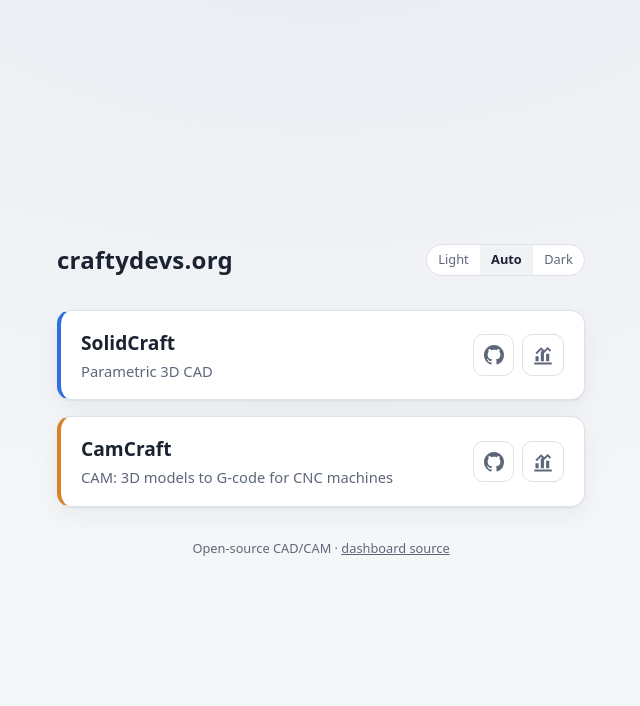
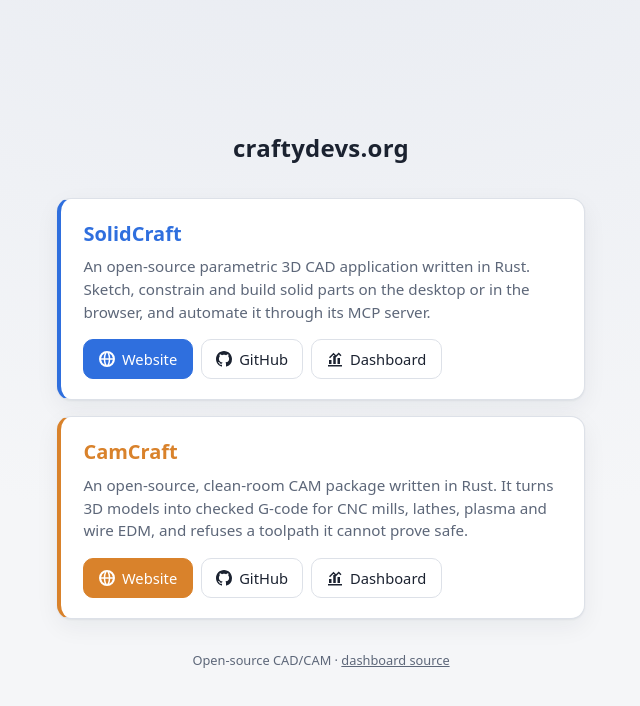
Before and after one commit to mkinney/craftydevs-dashboards, a plain HTML site: page site/index.html in a window 1280 px wide. Shown: the whole page, without its empty margins (319-959 px from the left). Drawn offline with Linux system fonts and the light colour scheme.

Commit message:
Main page: a short paragraph per project, then Website / GitHub / Dashboard buttons; follows the system theme (no switch)

```diff
--- a/site/index.html
+++ b/site/index.html
@@ -4,14 +4,6 @@
 <meta charset="utf-8">
 <meta name="viewport" content="width=device-width, initial-scale=1">
 <title>craftydevs.org</title>
-<script>
-  // Theme: "light", "dark" or "auto" (follows the system). Saved per browser; works without storage too.
-  (function () {
-    var t = "auto";
-    try { t = localStorage.getItem("theme") || "auto"; } catch (e) {}
-    if (t !== "auto") document.documentElement.setAttribute("data-theme", t);
-  })();
-</script>
 <style>
   :root {
     --bg: #f5f6f8; --bg2: #e9ecf2; --card: #ffffff; --fg: #1b2230; --mut: #5d6779; --line: #dde1e8;
@@ -19,97 +11,69 @@
     --sc: #2f6fde; --cc: #d9822b;
   }
   @media (prefers-color-scheme: dark) {
-    :root:not([data-theme="light"]) {
+    :root {
       --bg: #0f1218; --bg2: #151b25; --card: #171c25; --fg: #e7eaf0; --mut: #98a2b3; --line: #2a313d;
       --hover: #1f2631; --shadow: 0 1px 2px rgba(0,0,0,.4), 0 8px 24px rgba(0,0,0,.35);
       --sc: #6ea1ff; --cc: #f0a35a;
     }
-  }
-  :root[data-theme="dark"] {
-    --bg: #0f1218; --bg2: #151b25; --card: #171c25; --fg: #e7eaf0; --mut: #98a2b3; --line: #2a313d;
-    --hover: #1f2631; --shadow: 0 1px 2px rgba(0,0,0,.4), 0 8px 24px rgba(0,0,0,.35);
-    --sc: #6ea1ff; --cc: #f0a35a;
   }
   * { box-sizing: border-box; }
   body { margin: 0; min-height: 100vh; display: grid; place-items: center; color: var(--fg);
          background: radial-gradient(1200px 600px at 50% -10%, var(--bg2), var(--bg)); background-color: var(--bg);
          font: 16px/1.5 system-ui, -apple-system, "Segoe UI", sans-serif; }
   main { width: 100%; max-width: 560px; padding: 3rem 16px; }
-  header { display: flex; align-items: center; justify-content: space-between; margin-bottom: 2rem; }
+  header { margin-bottom: 2rem; text-align: center; }
   h1 { font-size: 1.5rem; font-weight: 650; letter-spacing: .01em; margin: 0; }
-  .card { display: flex; align-items: center; gap: 1rem; padding: 1.1rem 1.25rem; margin-bottom: 1rem;
+  .card { display: block; padding: 1.25rem 1.4rem; margin-bottom: 1rem;
           background: var(--card); border: 1px solid var(--line); border-radius: 14px; box-shadow: var(--shadow);
           border-left: 4px solid var(--accent); }
   .card.sc { --accent: var(--sc); } .card.cc { --accent: var(--cc); }
-  .info { flex: 1; min-width: 0; }
-  .info a { color: var(--fg); text-decoration: none; font-size: 1.2rem; font-weight: 650; }
-  .info a:hover, .info a:focus-visible { color: var(--accent); }
-  .info p { margin: .15rem 0 0; color: var(--mut); font-size: .92rem; }
-  .icons { display: flex; gap: .5rem; }
-  .icon { display: inline-grid; place-items: center; width: 2.6rem; height: 2.6rem; border-radius: 10px;
-          color: var(--mut); border: 1px solid var(--line); transition: background .15s, color .15s; }
-  .icon:hover, .icon:focus-visible { background: var(--hover); color: var(--accent); }
-  .icon svg { width: 1.25rem; height: 1.25rem; fill: currentColor; }
-  .theme { display: flex; border: 1px solid var(--line); border-radius: 999px; overflow: hidden; background: var(--card); }
-  .theme button { border: 0; background: none; color: var(--mut); font: inherit; font-size: .8rem; padding: .35rem .7rem; cursor: pointer; }
-  .theme button[aria-pressed="true"] { background: var(--hover); color: var(--fg); font-weight: 600; }
+  .card h2 { margin: 0; font-size: 1.25rem; font-weight: 650; color: var(--accent); }
+  .card p { margin: .4rem 0 1rem; color: var(--mut); font-size: .95rem; }
+  .buttons { display: flex; gap: .5rem; flex-wrap: wrap; }
+  .btn { display: inline-flex; align-items: center; gap: .45rem; padding: .5rem .9rem; border-radius: 10px;
+         color: var(--fg); text-decoration: none; font-size: .92rem; border: 1px solid var(--line);
+         transition: background .15s, border-color .15s, color .15s; }
+  .btn:hover, .btn:focus-visible { background: var(--hover); border-color: var(--accent); color: var(--accent); }
+  .btn svg { width: 1rem; height: 1rem; fill: currentColor; }
+  .btn.primary { background: var(--accent); border-color: var(--accent); color: #fff; }
+  .btn.primary:hover, .btn.primary:focus-visible { filter: brightness(1.08); color: #fff; }
   footer { margin-top: 2rem; text-align: center; color: var(--mut); font-size: .8rem; }
   footer a { color: inherit; }
-  @media (max-width: 420px) { .card { flex-wrap: wrap; } .icons { width: 100%; } }
 </style>
 </head>
 <body>
 <svg width="0" height="0" style="position:absolute" aria-hidden="true">
   <symbol id="gh" viewBox="0 0 16 16"><path d="M8 0C3.58 0 0 3.58 0 8c0 3.54 2.29 6.53 5.47 7.59.4.07.55-.17.55-.38 0-.19-.01-.82-.01-1.49-2.01.37-2.53-.49-2.69-.94-.09-.23-.48-.94-.82-1.13-.28-.15-.68-.52-.01-.53.63-.01 1.08.58 1.23.82.72 1.21 1.87.87 2.33.66.07-.52.28-.87.51-1.07-1.78-.2-3.64-.89-3.64-3.95 0-.87.31-1.59.82-2.15-.08-.2-.36-1.02.08-2.12 0 0 .67-.21 2.2.82.64-.18 1.32-.27 2-.27.68 0 1.36.09 2 .27 1.53-1.04 2.2-.82 2.2-.82.44 1.1.16 1.92.08 2.12.51.56.82 1.27.82 2.15 0 3.07-1.87 3.75-3.65 3.95.29.25.54.73.54 1.48 0 1.07-.01 1.93-.01 2.2 0 .21.15.46.55.38A8.013 8.013 0 0016 8c0-4.42-3.58-8-8-8z"/></symbol>
+  <symbol id="web" viewBox="0 0 16 16"><path d="M8 0a8 8 0 100 16A8 8 0 008 0zm5.9 7.25h-2.66a12.4 12.4 0 00-1.05-4.9 6.52 6.52 0 013.71 4.9zM8 1.6c.6.8 1.6 2.6 1.74 5.65H6.26C6.4 4.2 7.4 2.4 8 1.6zM5.81 2.35a12.4 12.4 0 00-1.05 4.9H2.1a6.52 6.52 0 013.71-4.9zM2.1 8.75h2.66c.1 1.9.47 3.55 1.05 4.9a6.52 6.52 0 01-3.71-4.9zM8 14.4c-.6-.8-1.6-2.6-1.74-5.65h3.48C9.6 11.8 8.6 13.6 8 14.4zm2.19-.75c.58-1.35.95-3 1.05-4.9h2.66a6.52 6.52 0 01-3.71 4.9z"/></symbol>
   <symbol id="dash" viewBox="0 0 16 16"><path d="M1 14h14v1.5H1zM2 9h2.5v4H2zm4.25-4h2.5v8h-2.5zM10.5 7H13v6h-2.5zM11.75 1.5 14.5 4.25l-1.06 1.06-1.69-1.69L9 6.37 6.5 3.87 3.06 7.31 2 6.25l4.5-4.5L9 4.25z"/></symbol>
 </svg>
 <main>
   <header>
     <h1>craftydevs.org</h1>
-    <div class="theme" role="group" aria-label="Colour theme">
-      <button type="button" data-t="light">Light</button><button type="button" data-t="auto">Auto</button><button type="button" data-t="dark">Dark</button>
-    </div>
   </header>
 
-  <div class="card sc">
-    <div class="info">
-      <a href="https://solidcraft.io/">SolidCraft</a>
-      <p>Parametric 3D CAD</p>
+  <section class="card sc">
+    <h2>SolidCraft</h2>
+    <p>An open-source parametric 3D CAD application written in Rust. Sketch, constrain and build solid parts on the desktop or in the browser, and automate it through its MCP server.</p>
+    <div class="buttons">
+      <a class="btn primary" href="https://solidcraft.io/"><svg aria-hidden="true"><use href="#web"/></svg>Website</a>
+      <a class="btn" href="https://github.com/tangency-labs/solidcraft"><svg aria-hidden="true"><use href="#gh"/></svg>GitHub</a>
+      <a class="btn" href="/solidcraft/status/"><svg aria-hidden="true"><use href="#dash"/></svg>Dashboard</a>
     </div>
-    <div class="icons">
-      <a class="icon" href="https://github.com/tangency-labs/solidcraft" title="SolidCraft on GitHub" aria-label="SolidCraft on GitHub"><svg aria-hidden="true"><use href="#gh"/></svg></a>
-      <a class="icon" href="/solidcraft/status/" title="SolidCraft dashboard" aria-label="SolidCraft dashboard"><svg aria-hidden="true"><use href="#dash"/></svg></a>
+  </section>
+
+  <section class="card cc">
+    <h2>CamCraft</h2>
+    <p>An open-source, clean-room CAM package written in Rust. It turns 3D models into checked G-code for CNC mills, lathes, plasma and wire EDM, and refuses a toolpath it cannot prove safe.</p>
+    <div class="buttons">
+      <a class="btn primary" href="https://neotech.github.io/Camcraft/"><svg aria-hidden="true"><use href="#web"/></svg>Website</a>
+      <a class="btn" href="https://github.com/NeoTech/Camcraft"><svg aria-hidden="true"><use href="#gh"/></svg>GitHub</a>
+      <a class="btn" href="/camcraft/status/"><svg aria-hidden="true"><use href="#dash"/></svg>Dashboard</a>
     </div>
-  </div>
-
-  <div class="card cc">
-    <div class="info">
-      <a href="https://neotech.github.io/Camcraft/">CamCraft</a>
-      <p>CAM: 3D models to G-code for CNC machines</p>
-    </div>
-    <div class="icons">
-      <a class="icon" href="https://github.com/NeoTech/Camcraft" title="CamCraft on GitHub" aria-label="CamCraft on GitHub"><svg aria-hidden="true"><use href="#gh"/></svg></a>
-      <a class="icon" href="/camcraft/status/" title="CamCraft dashboard" aria-label="CamCraft dashboard"><svg aria-hidden="true"><use href="#dash"/></svg></a>
-    </div>
-  </div>
+  </section>
 
   <footer>Open-source CAD/CAM · <a href="https://github.com/mkinney/craftydevs-dashboards">dashboard source</a></footer>
 </main>
-<script>
-  (function () {
-    var root = document.documentElement, btns = document.querySelectorAll(".theme button");
-    function cur() { try { return localStorage.getItem("theme") || "auto"; } catch (e) { return root.getAttribute("data-theme") || "auto"; } }
-    function show(t) { btns.forEach(function (b) { b.setAttribute("aria-pressed", String(b.dataset.t === t)); }); }
-    btns.forEach(function (b) {
-      b.addEventListener("click", function () {
-        var t = b.dataset.t;
-        if (t === "auto") root.removeAttribute("data-theme"); else root.setAttribute("data-theme", t);
-        try { localStorage.setItem("theme", t); } catch (e) {}
-        show(t);
-      });
-    });
-    show(cur());
-  })();
-</script>
 </body>
 </html>
```
